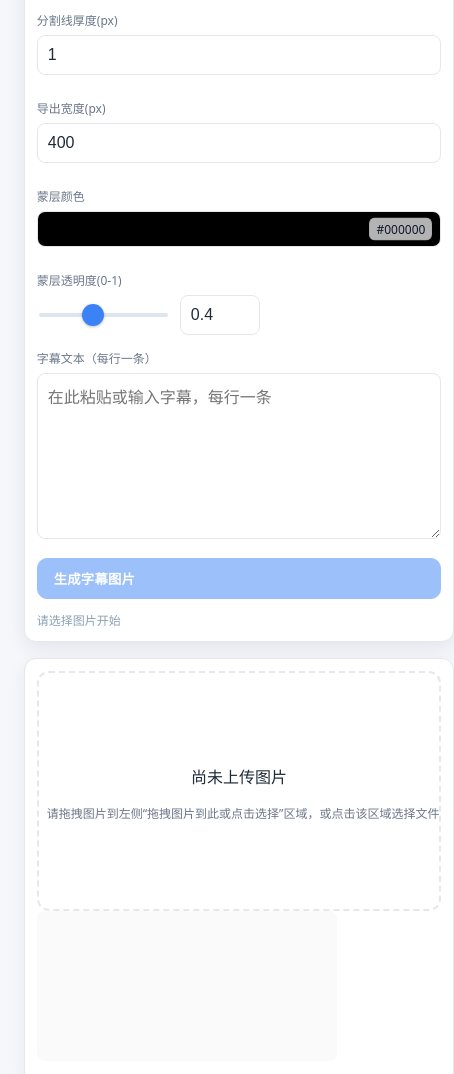
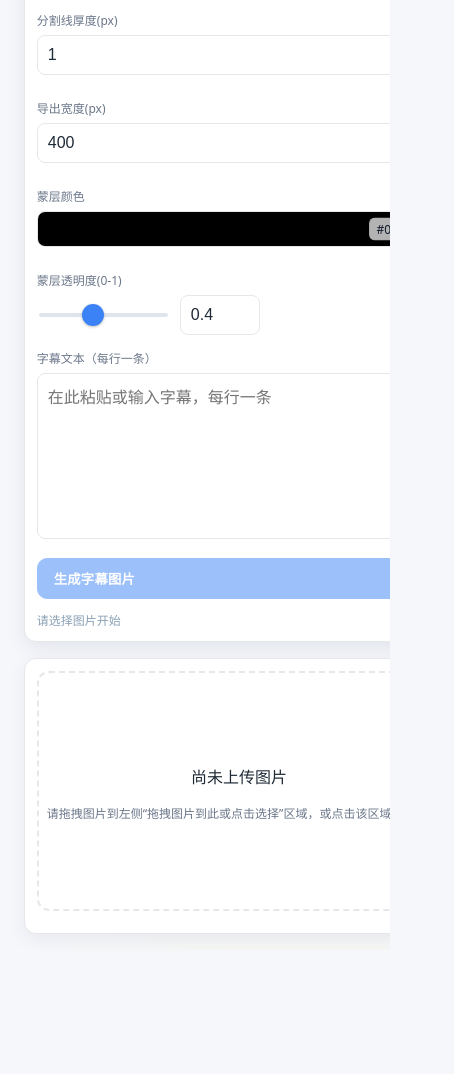
Before and after one commit to yangkeekko/yangkeekko, a plain HTML site: page index.html in a window 390 px wide. Shown: the part 616-1690 px from the top of the page, 454 px wide, since content can reach past the window. After the commit the page ends 1566 px from the top, so only its background shows below. Drawn offline with Linux system fonts and the light colour scheme.

Commit message:
feat: 移动端优化与预览改进\n- 提升断点至900px，控制/预览居中并限宽\n- 移动端隐藏横向滚动\n- 未上传图片时隐藏预览画布

```diff
--- a/main.js
+++ b/main.js
@@ -80,6 +80,8 @@
     els.save.disabled = !state.hasGenerated;
     if (els.save) els.save.hidden = !state.hasGenerated;
     if (els.emptyHint) els.emptyHint.hidden = !!state.img;
+    // 未选择图片时隐藏预览画布，避免出现灰色占位块
+    if (els.canvas) els.canvas.hidden = !hasImg;
   }
 
   function drawWithDPR(imgW, imgH, drawFn) {
--- a/styles.css
+++ b/styles.css
@@ -175,9 +175,11 @@ input[type="range"]:active::-webkit-slider-thumb{ transform: scale(1.06); }
   border-radius: 8px;
 }
 
-/* 响应式：手机端堆叠布局与更易点击的控件 */
-@media (max-width: 768px) {
-  .container { grid-template-columns: 1fr; }
+/* 响应式：中小屏堆叠布局与更易点击的控件 */
+@media (max-width: 900px) {
+  /* 防止移动端横向溢出导致无法完全显示 */
+  html, body { overflow-x: hidden; }
+  .container { grid-template-columns: 1fr; justify-items: center; }
   .grid { grid-template-columns: 1fr; }
   .actions { flex-wrap: wrap; }
   .actions .btn { width: 100%; }
@@ -187,6 +189,8 @@ input[type="range"]:active::-webkit-slider-thumb{ transform: scale(1.06); }
   header { padding: 12px 16px; }
   h1 { font-size: 18px; }
   .about { padding: 8px 12px; text-align:center; }
+  /* 统一限宽并居中主要内容块，避免过宽导致无法完整显示 */
+  .controls, .preview, .about { width: 100%; max-width: 460px; margin: 0 auto; }
   .controls { padding: 12px; }
   .field input, .field textarea { font-size: 16px; }
 }
```
